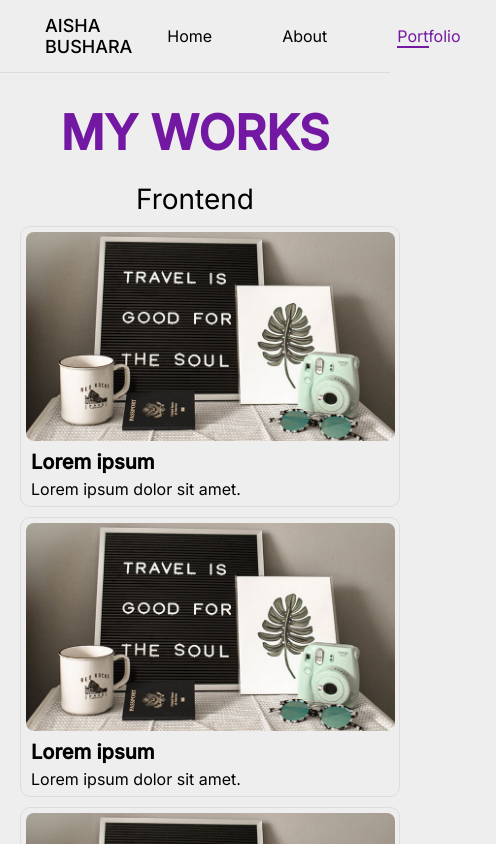
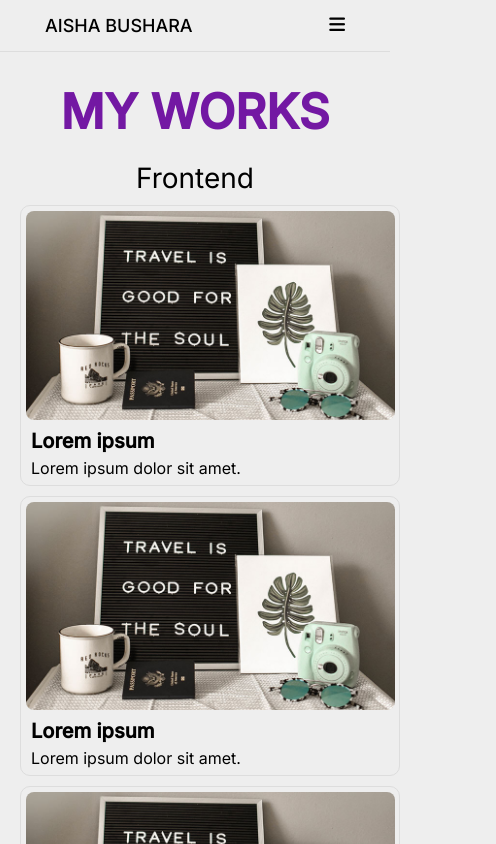
Before and after one commit to busharaA/graphic-design-portfolio, a React (Vite) app: page /portfolio in a window 390 px wide. Shown: the top 844 px of the page, 496 px wide, since content can reach past the window. Built offline with nearby package versions, Linux system fonts and the light colour scheme.

Commit message:
Added hamburger menu and dropdown for small screen size

```diff
--- a/src/assets/styles/scss/abstracts/_placeholders.scss
+++ b/src/assets/styles/scss/abstracts/_placeholders.scss
@@ -1,6 +1,6 @@
 @use "variables" as *;
 
-%current-dest {
+%highlighted-dest {
     content: "";
     height: 2px;
     position: absolute;
@@ -11,3 +11,36 @@
 %header-gap {
     margin-top: 71px;
 }
+
+%link {
+    text-decoration: none;
+    color: $black;
+    position: relative;
+    transition: color 0.5s;
+
+    &:after {
+        @extend %highlighted-dest;
+        background-color: $purple;
+        width: 0;
+        transition: all 0.5s;
+    }
+
+    &:hover {
+        color: $purple;
+    }
+
+    &:hover:after {
+        width: 50%;
+    }
+}
+
+%current-dest {
+    .current {
+        color: $purple;
+
+        &:after {
+            @extend %highlighted-dest;
+            width: 50%;
+        }
+    }
+}
--- a/src/assets/styles/scss/abstracts/_variables.scss
+++ b/src/assets/styles/scss/abstracts/_variables.scss
@@ -1,3 +1,4 @@
 $purple: #7318a3;
 $lightgray: #dddddd;
 $lightgray-bg: #eeeeee;
+$black: #000000;
--- /dev/null
+++ b/src/assets/styles/scss/components/_dropdown.scss
@@ -0,0 +1,27 @@
+@use "../abstracts/variables" as *;
+@use "../abstracts/placeholders" as *;
+
+.dropdown {
+    position: absolute;
+    top: 52px;
+    right: 0;
+    width: 100%;
+    list-style-type: none;
+    padding: 15px;
+    background-color: $lightgray-bg;
+    border-bottom: 1px solid $lightgray;
+
+    .dropdown-item {
+        padding: 20px 10px 20px;
+
+        &:not(:last-of-type) {
+            border-bottom: 1px solid $lightgray;
+        }
+
+        &__link {
+            @extend %link;
+        }
+
+        @extend %current-dest;
+    }
+}
--- a/src/assets/styles/scss/layout/_header.scss
+++ b/src/assets/styles/scss/layout/_header.scss
@@ -20,7 +20,6 @@
         }
     }
 
-    // Replace navigation with hamburger menu
     .nav-container {
         @include flexbox-centered(space-evenly);
 
@@ -29,36 +28,17 @@
             padding: 10px 35px;
 
             &__link {
-                text-decoration: none;
-                color: #000000;
-                position: relative;
-                transition: color 0.5s;
-
-                &:after {
-                    @extend %current-dest;
-                    background-color: $purple;
-                    width: 0;
-                    transition: all 0.5s;
-                }
-
-                &:hover {
-                    color: $purple;
-                }
-
-                &:hover:after {
-                    width: 50%;
-                }
+                @extend %link;
             }
 
-            .current {
-                color: $purple;
+            @extend %current-dest;
+        }
+    }
 
-                &:after {
-                    @extend %current-dest;
-                    width: 50%;
-                }
-            }
-        }
+    .hamburger-menu {
+        border: none;
+        font-size: 18px;
+        cursor: pointer;
     }
 }
 
--- a/src/assets/styles/scss/main.scss
+++ b/src/assets/styles/scss/main.scss
@@ -13,6 +13,7 @@
 @use "layout/footer";
 // 5. COMPONENTS
 @use "components/cards";
+@use "components/dropdown";
 // 6. PAGES
 @use "pages/home";
 @use "pages/about";
--- /dev/null
+++ b/src/components/Dropdown.tsx
@@ -0,0 +1,22 @@
+import { Link, useLocation } from "react-router-dom";
+import { ICloseDropdown } from "../helpers/interfaces/ICloseDropdown";
+
+const Dropdown = ({ closeDropdown }: ICloseDropdown) => {
+    const location = useLocation();
+
+    return (
+        <ul className="dropdown">
+            <li className="dropdown-item">
+                <Link to={"/"} className={`dropdown-item__link ${location.pathname === "/" ? "current" : ""}`} onClick={closeDropdown}>Home</Link>
+            </li>
+            <li className="dropdown-item">
+                <Link to={"/about"} className={`dropdown-item__link ${location.pathname === "/about" ? "current" : ""}`} onClick={closeDropdown}>About</Link>
+            </li>
+            <li className="dropdown-item">
+                <Link to={"/portfolio"} className={`dropdown-item__link ${location.pathname.includes("/portfolio")  ? "current" : ""}`} onClick={closeDropdown}>Portfolio</Link>
+            </li>
+        </ul>
+    );
+};
+
+export default Dropdown;
--- a/src/components/Navbar.tsx
+++ b/src/components/Navbar.tsx
@@ -1,13 +1,35 @@
+import { useEffect, useState } from "react";
 import { Link, useLocation } from "react-router-dom"
+import Dropdown from "./Dropdown";
 
 const Navbar = () => {
+	const [showDropdown, setShowDropdown] = useState(false);
+	const [width, setWidth] = useState(window.innerWidth);
+	const breakpoint = 768;
+
 	const location = useLocation();
+
+	const handleShowDropdown = () => {
+		setShowDropdown((showDropdown) => !showDropdown);
+	}
+
+	useEffect(() => {
+		window.addEventListener("resize", () => setWidth(window.innerWidth));
+		return () => window.removeEventListener("resize", () => setWidth(window.innerWidth));
+	}, [])
+
+	useEffect(() => {
+		if (width >= breakpoint) {
+			setShowDropdown(false);
+		}
+	}, [width])
 
 	return (
 		<header className="navbar">
 			<div className="logo">
 				<h3>AISHA BUSHARA</h3>
 			</div>
+			{width >= breakpoint &&
 				<ul className="nav-container">
 					<li className="nav-item">
 						<Link to={"/"} className={`nav-item__link ${location.pathname === "/" ? "current" : ""}`}>Home</Link>
@@ -19,6 +41,14 @@ const Navbar = () => {
 						<Link to={"/portfolio"} className={`nav-item__link ${location.pathname.includes("/portfolio")  ? "current" : ""}`}>Portfolio</Link>
 					</li>
 				</ul>
+			}
+			{width < breakpoint &&
+				<button className="hamburger-menu" onClick={handleShowDropdown}>
+					{!showDropdown && <i className="fa-solid fa-bars"></i>}
+					{showDropdown && <i className="fa-solid fa-xmark"></i>}
+				</button>
+			}
+			{showDropdown && <Dropdown closeDropdown={handleShowDropdown} />}
 		</header>
 	);
 };
--- /dev/null
+++ b/src/helpers/interfaces/ICloseDropdown.ts
@@ -0,0 +1,3 @@
+export interface ICloseDropdown {
+    closeDropdown: () => void;
+}
```
Lines whose indentation alone changed are shown as unchanged.
